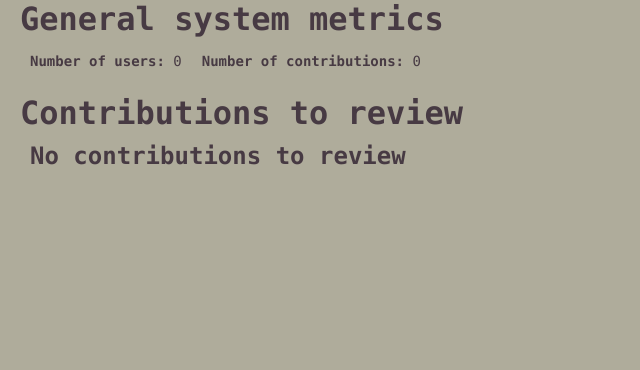
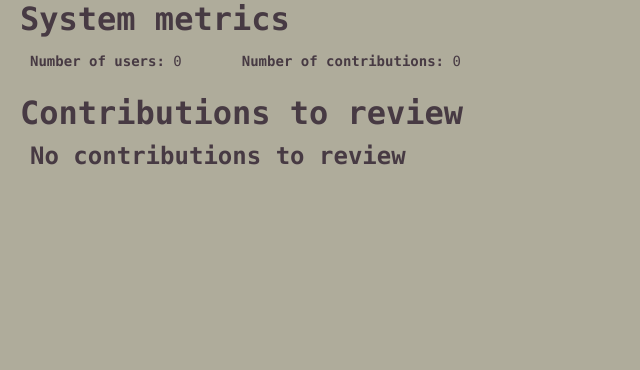
Before and after one commit to tavro/WorldHistoryTimeline, a Flask app: page /admin/dashboard in a window 1280 px wide. Shown: the part 50-420 px from the top of the page, without its empty margins (0-640 px from the left). Run offline with Flask 3, Linux system fonts and the light colour scheme; the visitor is signed in with stand-in values (Sample User, id 1); data that the repository does not hold is empty; some libraries are stand-ins or nearby versions; some web fonts are replaced.

Commit message:
Layout Changes

```diff
--- a/app/main.py
+++ b/app/main.py
@@ -55,6 +55,7 @@ def inject_now():
 
 @app.route("/")
 def index():
+
     century_data = DB.century_data.find().sort("century")
     if century_data is None:
         century_data = []
--- a/app/static/css/style.css
+++ b/app/static/css/style.css
@@ -934,13 +934,14 @@ input[type="submit"] {
  justify-content: flex-start;
  align-items: center;
  flex-direction: row;
- gap: 20px;
+ gap: 10px;
  flex-wrap: wrap;
  font: inherit;
 }
 
 .metrics-container p {
  margin: 0;
+ margin-right: 50px;
  padding: 0;
  width: max-content;
 }
--- a/app/templates/admin_dashboard.html
+++ b/app/templates/admin_dashboard.html
@@ -9,7 +9,7 @@
   <script src="https://code.jquery.com/jquery-3.2.1.min.js" defer></script>
   <link rel="icon" href="/static/images/favicon.svg" />
  </head>
- <body> {% include 'header.html' %} <h1 class="contribute-header">General system metrics</h1>
+ <body> {% include 'header.html' %} <h1 class="contribute-header">System metrics</h1>
   <div class="metrics-container">
    <p>
     <b>Number of users: </b>{{ number_of_users }}
```
